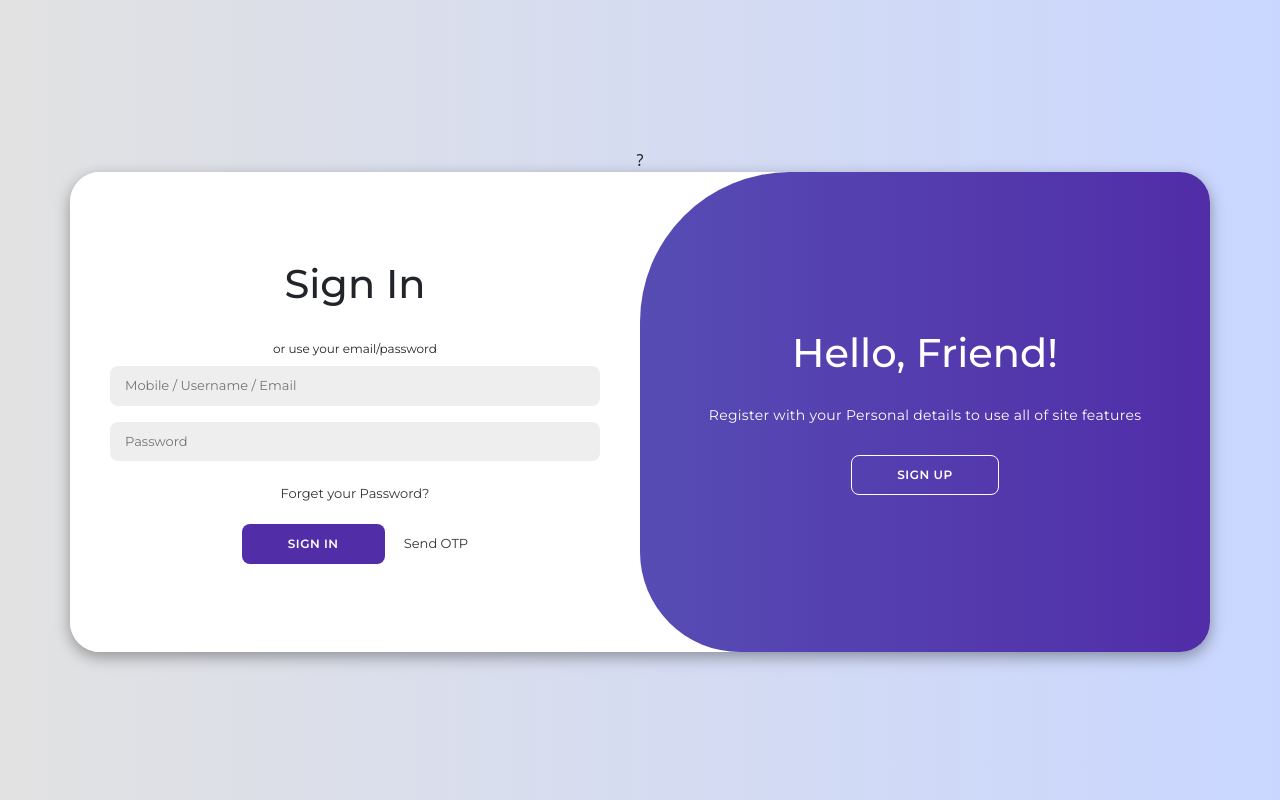
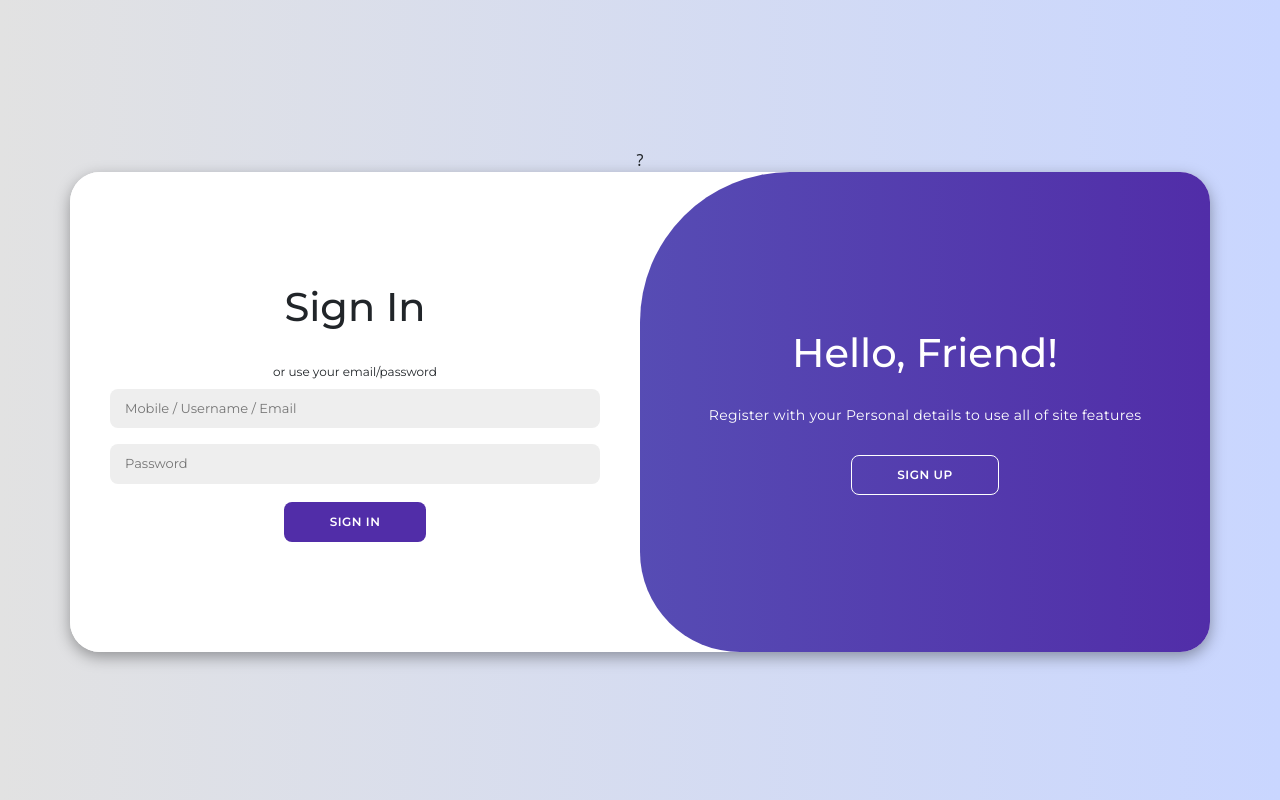
Before and after one commit to aghabidareh/LoginAndSignIn, a PHP site: page / in a window 1280 px wide. Run offline with PHP 8.4, Linux system fonts and the light colour scheme.

Commit message:
normilization2

```diff
--- a/index.php
+++ b/index.php
@@ -44,15 +44,13 @@ require_once('config/loader.php');
             <span>or use your email/password</span>
             <input type="text" name="key" placeholder="Mobile / Username / Email">
             <input type="password" name="password" placeholder="Password">
-            <a href="#">Forget your Password?</a>
             <div style="display: inline;">
                 <button type="submit" name="signin">Sign In</button>
-                <a style="margin-left: 15px" href="otp.php">Send OTP</a>
             </div>
             <?php if(isset($_GET['notUser'])){?>
               <p style="width: 100%;" class="alert alert-danger">User Not Found!</p>
             <?php }else if(isset($_GET['log'])){ ?>
-              <p style="width: 100%;" class="alert alert-success">Now You Logged In!</p>
+              <p style="width: 100%;" class="alert alert-success text-center">Now You Logged In!</p>
               <?php } ?>
       </form>
     </div>
```
